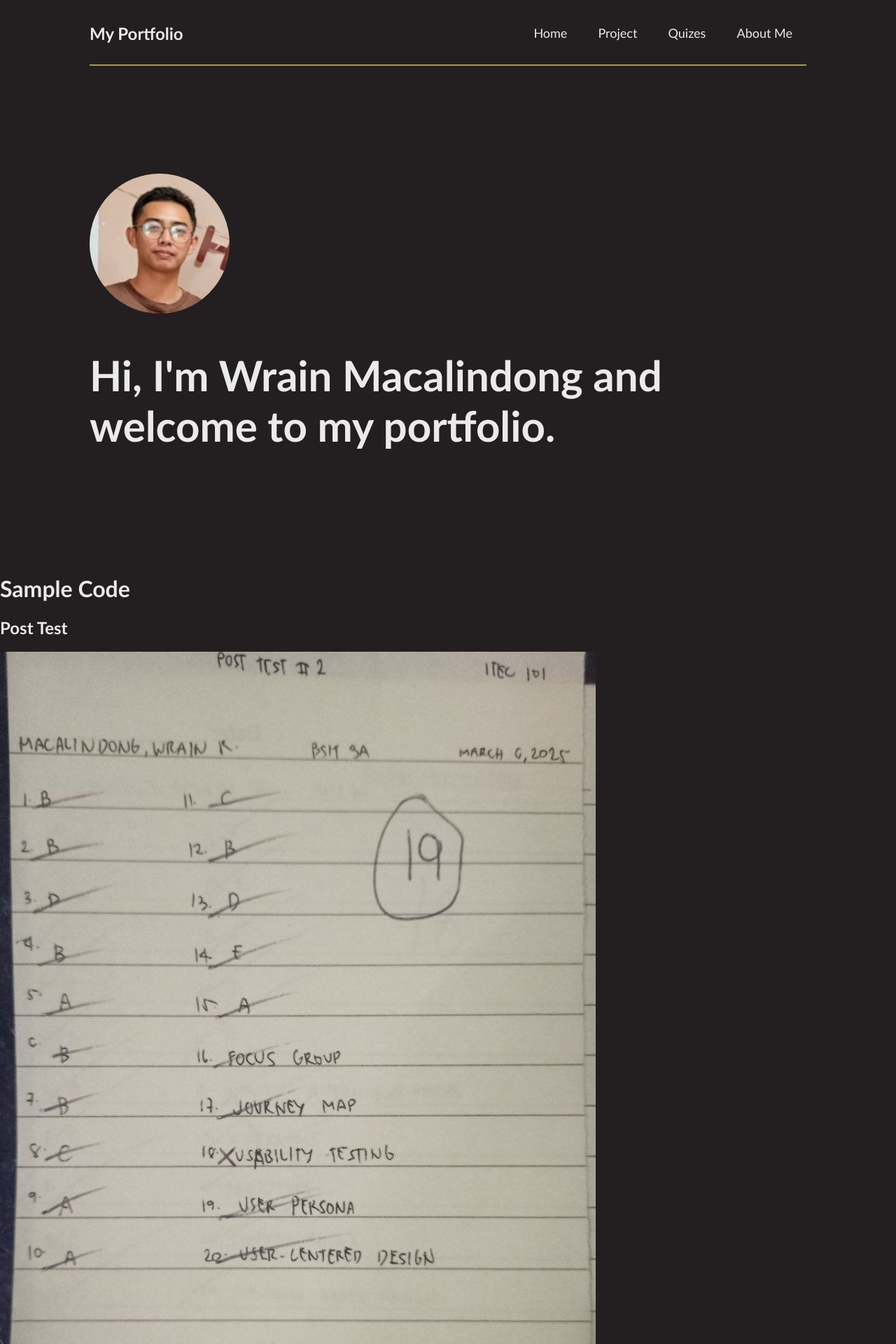
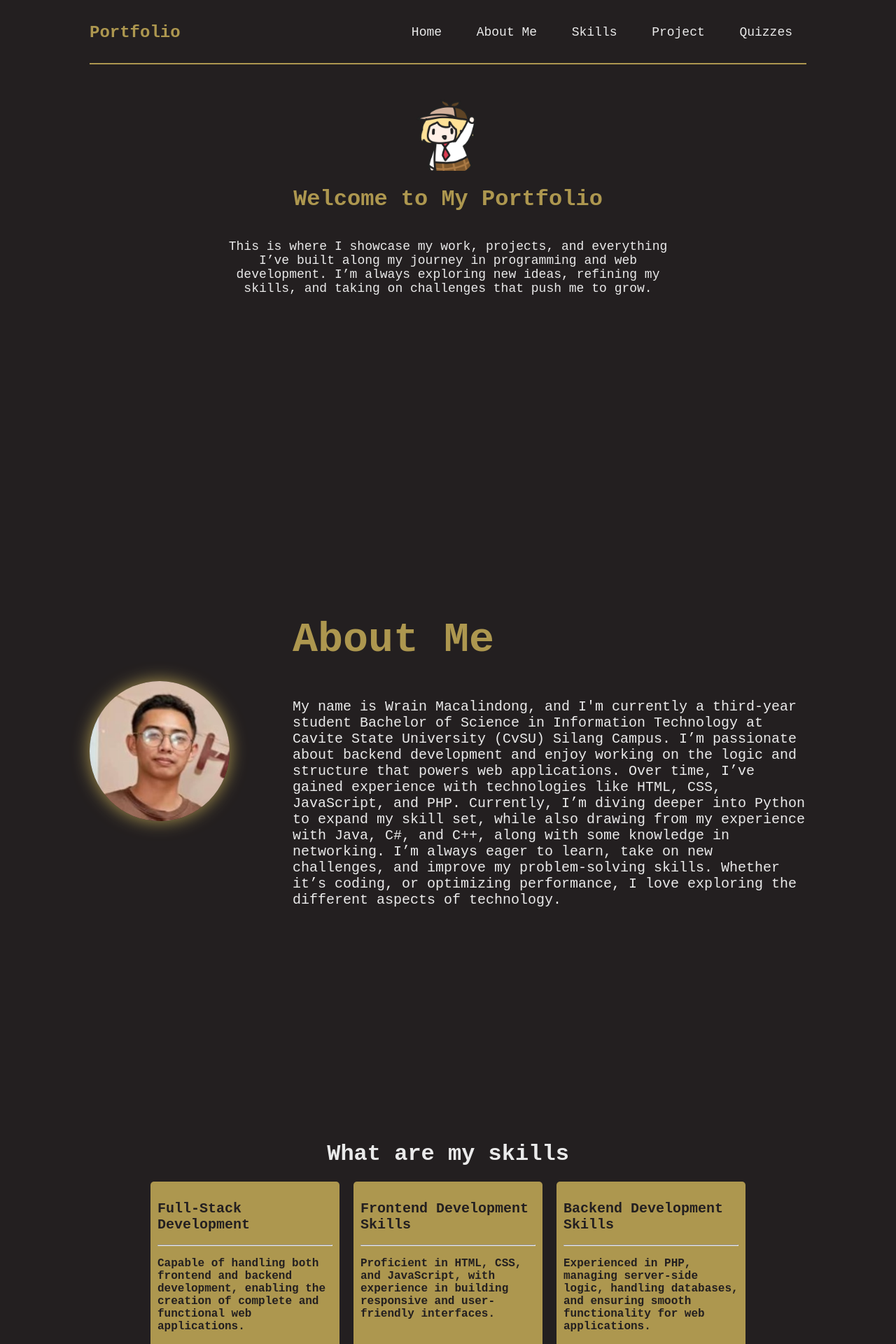
Before and after one commit to Wrain-002/WebPortfolio, a PHP site: page / in a window 1280 px wide. Shown: the top 1920 px of the page at 70% size. Run offline with PHP 8.4, Linux system fonts and the light colour scheme.

Commit message:
Add 3 more pages

```diff
--- a/My Portfolio/index.html
+++ b/My Portfolio/index.html
@@ -8,35 +8,96 @@
 </head>
 <body>
 
+    <!-- Home -->
     <div id="header">
         <div class="container">
             <nav>
-                <h2 class="logo">My Portfolio</h2>
+                <h2 class="logo">Portfolio</h2>
                 <ul>
-                    <li><a href="#">Home</a></li>
-                    <li><a href="#">Project</a></li>
-                    <li><a href="#">Quizes</a></li>
-                    <li><a href="#">About Me</a></li>
+                    <li><a href="#header">Home</a></li>
+                    <li><a href="#about">About Me</a></li>
+                    <li><a href="#services">Skills</a></li>
+                    <li><a href="#projects">Project</a></li>
+                    <li><a href="#quiz">Quizzes</a></li>
                 </ul>
             </nav>
             <hr color="#AD974F">
-            <div class="desc">
-                <img src="img/Wrain.jpg" alt="profile">
-                <h2>Hi, I'm Wrain Macalindong and welcome to my portfolio.</h2>
+
+            <div class="header-text">
+                <img src="waving.gif" alt="Hello">
+                <h1>Welcome to My Portfolio</h1>
+                <p>This is where I showcase my work, projects, and everything I’ve built along my journey in programming and web development. I’m always exploring new ideas, refining my skills, and taking on challenges that push me to grow.</p>
             </div>
 
         </div>
     </div>
 
 
-        <div class="projects">
+    <!-- About Me -->
+    <div id="about">
+        <div class="container">
+            <div class="desc">
+                <img src="img/Wrain.jpg" alt="profile">
+                <div class="desc-text">
+                    <h2>About Me</h2>
+                    <p>My name is Wrain Macalindong, and I'm currently a third-year student Bachelor of Science in Information Technology at Cavite State University (CvSU) Silang Campus. I’m passionate about backend development and enjoy working on the logic and structure that powers web applications. Over time, I’ve gained experience with technologies like HTML, CSS, JavaScript, and PHP. Currently, I’m diving deeper into Python to expand my skill set, while also drawing from my experience with Java, C#, and C++, along with some knowledge in networking. I’m always eager to learn, take on new challenges, and improve my problem-solving skills. Whether it’s coding, or optimizing performance, I love exploring the different aspects of technology.</p>
+                </div>
+            </div>
+        </div>
+    </div>
+
+
+    <!-- Services -->
+    <div id="services">
+        <div class="container">
+            <h1 class="sh1">What are my skills</h1>
+            <div class="skills">
+
+
+                <div class="box1">
+                    <h2>Full-Stack Development</h2><hr>
+                    <p>Capable of handling both frontend and backend development, enabling the creation of complete and functional web applications.</p>
+                </div>
+
+                <div class="box2">
+                    <h2>Frontend Development Skills</h2><hr>
+                    <p>Proficient in HTML, CSS, and JavaScript, with experience in building responsive and user-friendly interfaces.</p>
+                </div>
+
+                <div class="box3">
+                    <h2>Backend Development Skills</h2><hr>
+                    <p>Experienced in PHP, managing server-side logic, handling databases, and ensuring smooth functionality for web applications.</p>
+                </div>
+
+                <div class="box4">
+                    <h2>Programming Knowledge</h2><hr>
+                    <p>Familiar with Python, Java, C#, C++, PHP, and JavaScript, with experience using them for various projects and problem-solving.</p>
+                </div>
+
+                <div class="box5">
+                    <h2>Android <br>Development</h2><hr>
+                    <p>Familiar with Android Studio and contributed to developing an Android application as part of a group project.</p>
+                </div>
+        </div>
+    </div>
+
+
+    <!-- Projects -->
+    <div id="projects">
+        <div class="container">
             <div>
                 <h1>Sample Code</h1>
             </div>
+        </div>
+    </div>
 
+
+    <!-- Quiz -->
+    <div id="quiz">
+        <div class="container">
             <!-- My Post Test -->
             <h2>Post Test</h2>
-
+            <div class="post-test">
                 <div>
                     <img src="img/pt2.jpg" alt="post-test2">
                 </div>
@@ -49,6 +110,8 @@
                     <img src="img/pt4.jpg" alt="post-test4">
                 </div>
             </div>
+        </div>
+    </div>
 
     <footer>Contact: your.email@example.com</footer>
 </body>
--- a/My Portfolio/style.css
+++ b/My Portfolio/style.css
@@ -1,7 +1,7 @@
 body {
     margin: 0;
     padding: 0;
-    font-family: 'Gill Sans', 'Gill Sans MT', Calibri, 'Trebuchet MS', sans-serif;
+    font-family:'Courier New', Courier, monospace;
     box-sizing: border-box;
 }
 /* Colors
@@ -14,7 +14,7 @@ body {
     color: #EAEAEA;
 }
 
-#header {
+#header,#about,#projects,#contact,#services,#quizzes{
     width: 100%;
     height: 100vh;
 }
@@ -25,6 +25,7 @@ body {
 
 .logo{
     width: 140px;
+    color: #AD974F;
 }
 /* Navigation */
 nav{
@@ -32,6 +33,7 @@ nav{
     align-items: center;
     justify-content: space-between;
     flex-wrap: wrap;
+    z-index: 1000;
 }
 nav ul li{
     display: inline-block;
@@ -58,16 +60,100 @@ nav ul li a:hover::after{
     width: 100%;
 }
 
+
+/* Header */
+.header-text{
+    display: flex;
+    flex-direction: column;
+    justify-content: center;
+    align-items: center;
+    margin-top: 50px;
+}
+.header-text h1{
+    color: #AD974F;
+}
+.header-text p{
+    width: 65%;
+    text-align: center;
+    font-size: 18px;
+}
+.header-text img{
+    width: 10%;
+    height: 10%;
+}
+
+
+/* About Me */
 .desc{
-    margin-top: 15%;
+    display: flex;
+    align-items: center;
+    justify-content: center;
+    gap: 40px;
+    margin-top: 20px;
 }
 .desc img{
     height: 200px;
     width: 200px;
     border-radius: 50%;
+    margin-right: 50px;
+    box-shadow: 0 0 25px #AD974F;
 }
 .desc h2{
     font-size: 60px;
+    width: 100%;
+    color: #AD974F;
+}
+.desc p{
+    font-size: 20px;
+}
+
+
+/* Skills */
+.skills, .sh1{
+    display: flex;
+    flex-wrap: wrap;
+    justify-content: center;
+    gap: 20px;
+    margin-top: 20px;
+}
+.skills div{
+    width: 250px;
+    background: #AD974F;
+    padding: 10px;
+    border-radius: 5px;
+    color: #231F20;
+}
+.skills div h2{
+    font-size: 20px;
+    font-weight: bolder;
+}
+.skills div p{
+    font-size: 16px;
+    font-weight: bold;
+}
+
+
+/* Projects */
+
+
+
+/* Quizzes */
+.post-test{
+    display: flex;
+    flex-wrap: wrap;
+}
+.post-test div{
+    width: 25%;
+    margin: 10px;
+    padding: 10px;
+}
+.post-test img{
+    width: 100%;
+    height: 100%;
+}
+#quiz h2{
+    font-size: 20px;
+    color: #AD974F;
 }
 
 
```
Also changed, not shown: My Portfolio/waving.gif (added). Lines whose indentation alone changed are shown as unchanged.
